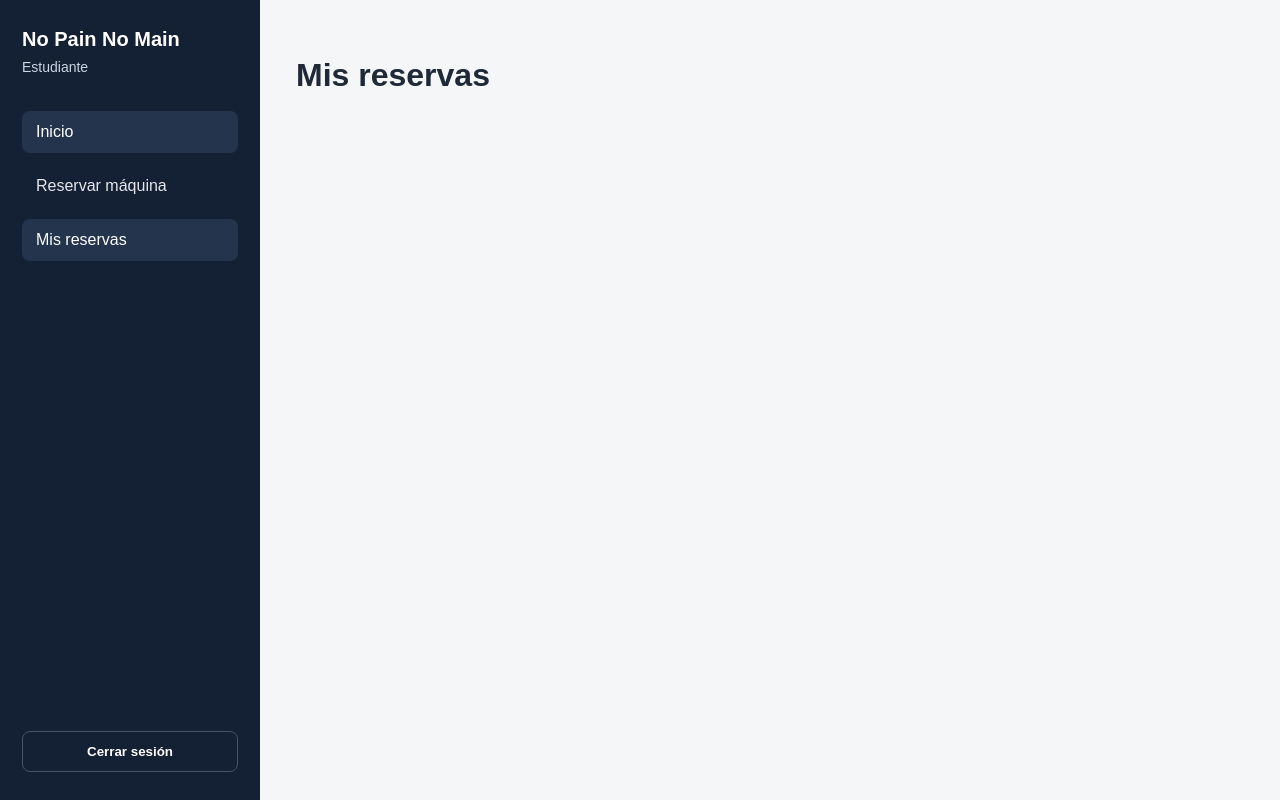
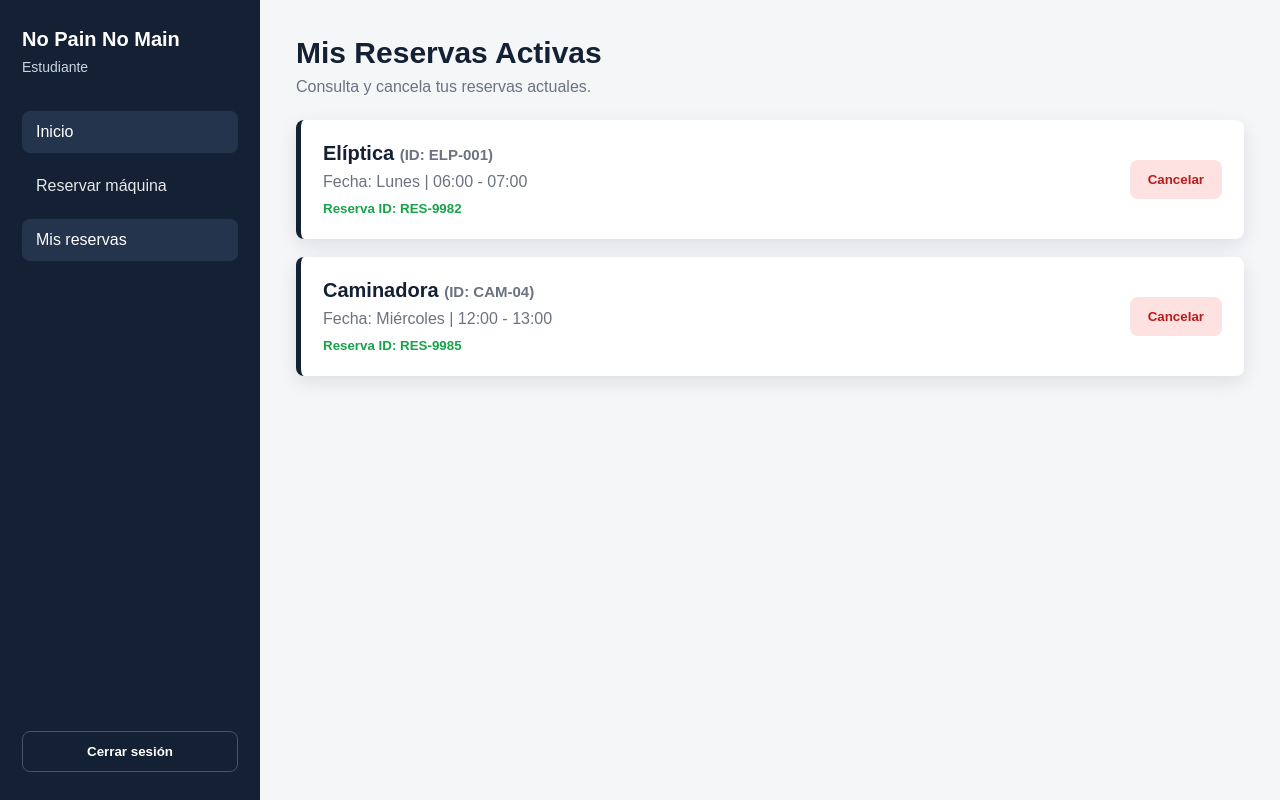
Before and after one commit to No-pain-No-main/project-frontend, a Vue app: page /student/reservations in a window 1280 px wide. Built offline with nearby package versions, Linux system fonts and the light colour scheme.

Commit message:
para cargar lo de pantalla de mis reservas

```diff
--- /dev/null
+++ b/src/components/reservations/ReservationCard.vue
@@ -0,0 +1,89 @@
+<template>
+  <article class="reservation-card">
+    <div class="reservation-info">
+      <h3>{{ reservation.machineName }} <span>(ID: {{ reservation.machineId }})</span></h3>
+
+      <p>
+        Fecha: {{ reservation.day }} |
+        {{ reservation.slot }}
+      </p>
+
+      <small>Reserva ID: {{ reservation.id }}</small>
+    </div>
+
+    <button class="cancel-button" @click="$emit('cancel', reservation.id)">
+      Cancelar
+    </button>
+  </article>
+</template>
+
+<script setup>
+defineProps({
+  reservation: {
+    type: Object,
+    required: true
+  }
+})
+
+defineEmits(['cancel'])
+</script>
+
+<style scoped>
+.reservation-card {
+  background-color: white;
+  border-left: 5px solid #142033;
+  border-radius: 8px;
+  padding: 22px;
+  box-shadow: 0 6px 18px rgba(15, 23, 42, 0.1);
+  display: flex;
+  justify-content: space-between;
+  align-items: center;
+  gap: 20px;
+}
+
+.reservation-info h3 {
+  margin: 0;
+  color: #142033;
+  font-size: 20px;
+}
+
+.reservation-info h3 span {
+  color: #6b7280;
+  font-size: 15px;
+}
+
+.reservation-info p {
+  margin: 8px 0;
+  color: #6b7280;
+}
+
+.reservation-info small {
+  color: #16a34a;
+  font-weight: 700;
+}
+
+.cancel-button {
+  background-color: #fee2e2;
+  color: #b91c1c;
+  border: none;
+  border-radius: 8px;
+  padding: 12px 18px;
+  cursor: pointer;
+  font-weight: 700;
+}
+
+.cancel-button:hover {
+  background-color: #fecaca;
+}
+
+@media (max-width: 700px) {
+  .reservation-card {
+    flex-direction: column;
+    align-items: flex-start;
+  }
+
+  .cancel-button {
+    width: 100%;
+  }
+}
+</style>
--- /dev/null
+++ b/src/mocks/reservations.mock.js
@@ -0,0 +1,18 @@
+export const reservationsMock = [
+  {
+    id: 'RES-9982',
+    machineId: 'ELP-001',
+    machineName: 'Elíptica',
+    day: 'Lunes',
+    slot: '06:00 - 07:00',
+    status: 'Activa'
+  },
+  {
+    id: 'RES-9985',
+    machineId: 'CAM-04',
+    machineName: 'Caminadora',
+    day: 'Miércoles',
+    slot: '12:00 - 13:00',
+    status: 'Activa'
+  }
+]
--- a/src/views/student/MyReservationsView.vue
+++ b/src/views/student/MyReservationsView.vue
@@ -1,3 +1,114 @@
 <template>
-  <h1>Mis reservas</h1>
+  <section class="my-reservations-view">
+    <div class="page-header">
+      <div>
+        <h1>Mis Reservas Activas</h1>
+        <p>Consulta y cancela tus reservas actuales.</p>
+      </div>
+    </div>
+
+    <p v-if="successMessage" class="success-message">
+      {{ successMessage }}
+    </p>
+
+    <div v-if="reservations.length > 0" class="reservations-list">
+      <ReservationCard
+        v-for="reservation in reservations"
+        :key="reservation.id"
+        :reservation="reservation"
+        @cancel="handleCancel"
+      />
+    </div>
+
+    <div v-else class="empty-state">
+      <h2>No tienes reservas activas</h2>
+      <p>Cuando reserves una máquina, aparecerá en esta sección.</p>
+      <RouterLink to="/student/reservations/create">
+        Crear reserva
+      </RouterLink>
+    </div>
+  </section>
 </template>
+
+<script setup>
+import { ref } from 'vue'
+import ReservationCard from '../../components/reservations/ReservationCard.vue'
+import { reservationsMock } from '../../mocks/reservations.mock'
+
+const reservations = ref([...reservationsMock])
+const successMessage = ref('')
+
+function handleCancel(reservationId) {
+  /*
+    TODO:
+    Cuando el backend tenga endpoint de cancelación,
+    aquí se reemplaza la simulación por reservationService.cancelReservation(id).
+  */
+
+  reservations.value = reservations.value.filter(
+    reservation => reservation.id !== reservationId
+  )
+
+  successMessage.value = `Reserva ${reservationId} cancelada correctamente.`
+}
+</script>
+
+<style scoped>
+.my-reservations-view {
+  display: flex;
+  flex-direction: column;
+  gap: 24px;
+}
+
+.page-header h1 {
+  margin: 0;
+  color: #142033;
+  font-size: 30px;
+}
+
+.page-header p {
+  margin: 8px 0 0;
+  color: #6b7280;
+}
+
+.reservations-list {
+  display: flex;
+  flex-direction: column;
+  gap: 18px;
+}
+
+.success-message {
+  background-color: #dcfce7;
+  color: #166534;
+  padding: 14px;
+  border-radius: 8px;
+  font-size: 14px;
+}
+
+.empty-state {
+  background-color: white;
+  border-radius: 8px;
+  padding: 36px;
+  text-align: center;
+  box-shadow: 0 6px 18px rgba(15, 23, 42, 0.1);
+}
+
+.empty-state h2 {
+  margin: 0;
+  color: #142033;
+}
+
+.empty-state p {
+  color: #6b7280;
+}
+
+.empty-state a {
+  display: inline-block;
+  margin-top: 12px;
+  background-color: #142033;
+  color: white;
+  padding: 12px 18px;
+  border-radius: 8px;
+  font-weight: 700;
+}
+</style>
```
